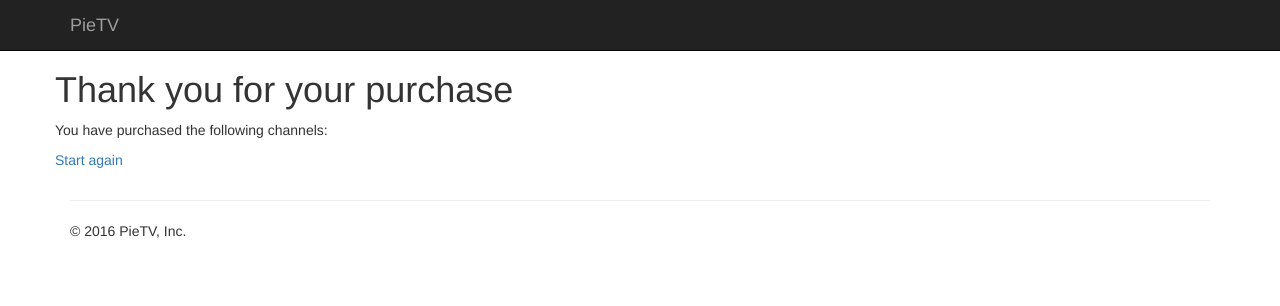
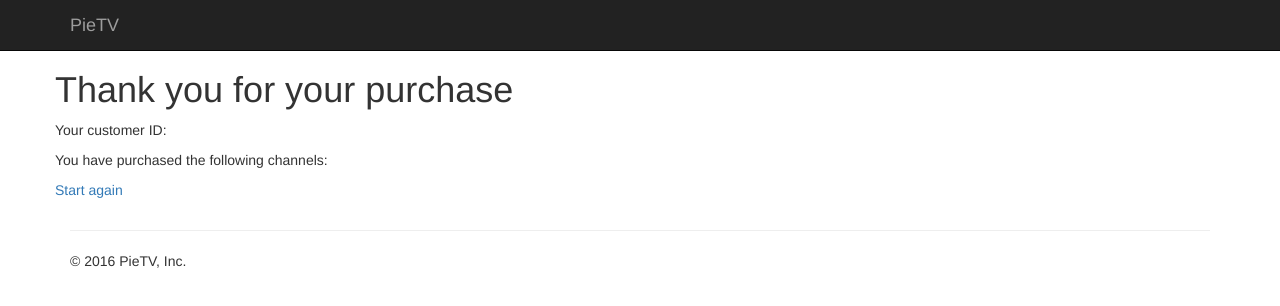
Before and after one commit to tomds/pie-tv, a website built with webpack: page views/checkout.html in a window 1280 px wide. Built offline with nearby package versions, Linux system fonts and the light colour scheme.

Commit message:
Added customer ID on checkout page

```diff
--- a/views/checkout.html
+++ b/views/checkout.html
@@ -2,6 +2,7 @@
 
 {% block content %}
     <h1>Thank you for your purchase</h1>
+    <p>Your customer ID: {{ loggedInCustomer.id }}</p>
     <p>You have purchased the following channels:</p>
 
     <ul>
```
